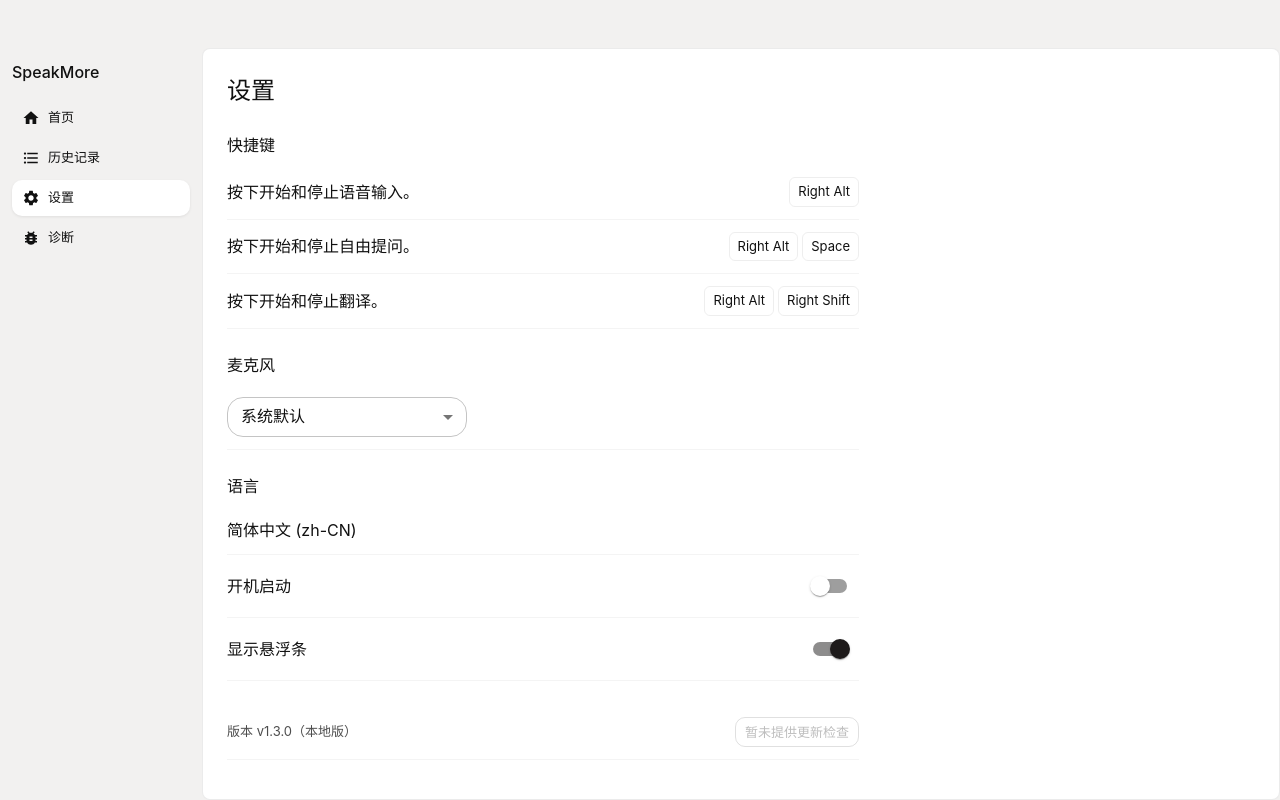
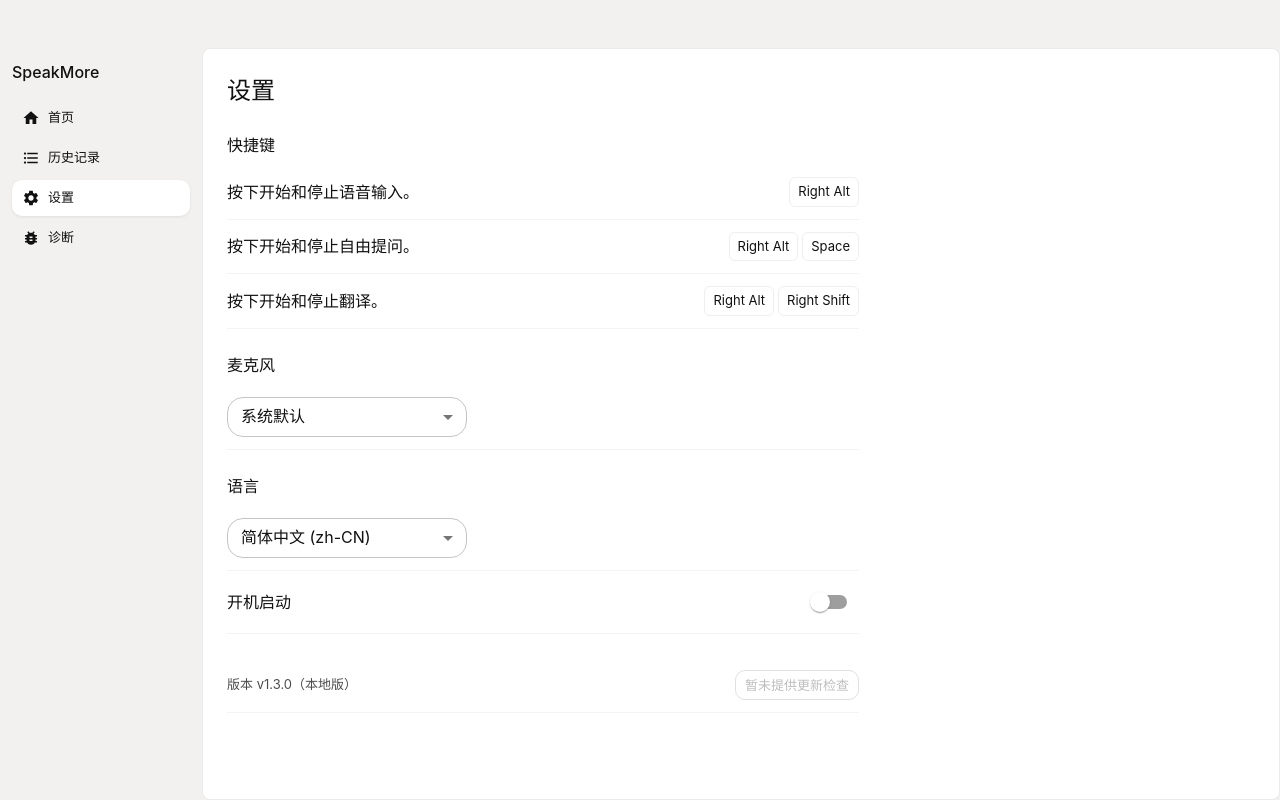
Before and after one commit to cnYui/SpeakMore, a React (Vite) app in the folder electron-app/renderer/: page / in a window 1280 px wide. Both pictures are taken after a click on the button "设置". Built offline with nearby package versions, Linux system fonts and the light colour scheme.

Commit message:
refactor: 移除悬浮条开关并锁定语言下拉 (#21)
Co-authored-by: Developer <developer@example.com>

```diff
--- a/electron-app/renderer/src/components/AppShell.tsx
+++ b/electron-app/renderer/src/components/AppShell.tsx
@@ -8,7 +8,6 @@ import Settings from '../pages/Settings'
 import Diagnostics from '../pages/Diagnostics'
 import { type Page } from '../navigation'
 import { ipcClient } from '../services/ipc'
-import { loadSettings } from '../services/settingsStore'
 import { cancelRecording, disposeRecorder, getVoiceSession, subscribeVoiceSession, toggleRecording } from '../services/recorder'
 import { saveVoiceHistory, VOICE_HISTORY_UPDATED_EVENT } from '../services/historyStore'
 import {
@@ -27,12 +26,6 @@ export default function AppShell() {
   const [shortcutGuard, setShortcutGuard] = useState(createInitialShortcutGuardState)
   const shortcutGuardRef = useRef(shortcutGuard)
   const savedAudioIds = useRef(new Set<string>())
-
-  useEffect(() => {
-    loadSettings()
-      .then((settings) => ipcClient.invoke('page:set-floating-bar-enabled', { enabled: settings.showFloatingBar }))
-      .catch(() => undefined)
-  }, [])
 
   const applyShortcutGuard = useCallback((nextGuard: typeof shortcutGuard) => {
     shortcutGuardRef.current = nextGuard
--- a/electron-app/renderer/src/pages/Settings.tsx
+++ b/electron-app/renderer/src/pages/Settings.tsx
@@ -36,7 +36,7 @@ type AudioDevice = { deviceId: string; label?: string }
 export default function Settings() {
   const [settings, setSettings] = useState<LocalSettings>({
     launchAtSystemStartup: false,
-    showFloatingBar: true,
+    preferredLanguage: 'zh-CN',
     selectedAudioDeviceId: 'default',
   })
   const [devices, setDevices] = useState<AudioDevice[]>([])
@@ -95,7 +95,14 @@ export default function Settings() {
       {/* 语言 */}
       <Typography sx={sectionTitle}>语言</Typography>
       <Box sx={rowSx}>
-        <Typography>简体中文 (zh-CN)</Typography>
+        <Select
+          size="small"
+          value={settings.preferredLanguage}
+          onChange={(event) => void updateSettings({ ...settings, preferredLanguage: String(event.target.value) as 'zh-CN' })}
+          sx={{ minWidth: 240 }}
+        >
+          <MenuItem value="zh-CN">简体中文 (zh-CN)</MenuItem>
+        </Select>
       </Box>
 
       {/* 其他设置 */}
@@ -110,16 +117,6 @@ export default function Settings() {
           }}
         />
       </Box>
-      <Box sx={rowSx}>
-        <Typography>显示悬浮条</Typography>
-        <Switch
-          checked={settings.showFloatingBar}
-          onChange={(_event, checked) => {
-            void updateSettings({ ...settings, showFloatingBar: checked })
-            ipcClient.invoke('page:set-floating-bar-enabled', { enabled: checked }).catch(() => undefined)
-          }}
-        />
-      </Box>
 
       {/* 关于 */}
       <Box sx={{ ...rowSx, mt: 3 }}>
--- a/electron-app/renderer/src/services/settingsStore.ts
+++ b/electron-app/renderer/src/services/settingsStore.ts
@@ -1,13 +1,13 @@
 import { ipcClient } from './ipc'
 
 export type LocalSettings = {
-  showFloatingBar: boolean
+  preferredLanguage: 'zh-CN'
   launchAtSystemStartup: boolean
   selectedAudioDeviceId: string
 }
 
 export const defaultSettings: LocalSettings = {
-  showFloatingBar: true,
+  preferredLanguage: 'zh-CN',
   launchAtSystemStartup: false,
   selectedAudioDeviceId: 'default',
 }
@@ -15,8 +15,7 @@ export const defaultSettings: LocalSettings = {
 function normalizeSettings(settings?: Partial<LocalSettings> | null): LocalSettings {
   return {
     ...defaultSettings,
-    ...settings,
-    showFloatingBar: settings?.showFloatingBar !== false,
+    preferredLanguage: 'zh-CN',
     launchAtSystemStartup: Boolean(settings?.launchAtSystemStartup),
     selectedAudioDeviceId: settings?.selectedAudioDeviceId || 'default',
   }
```
Also changed, not shown: 2 other files (tests, documents, lock files or other folders).
